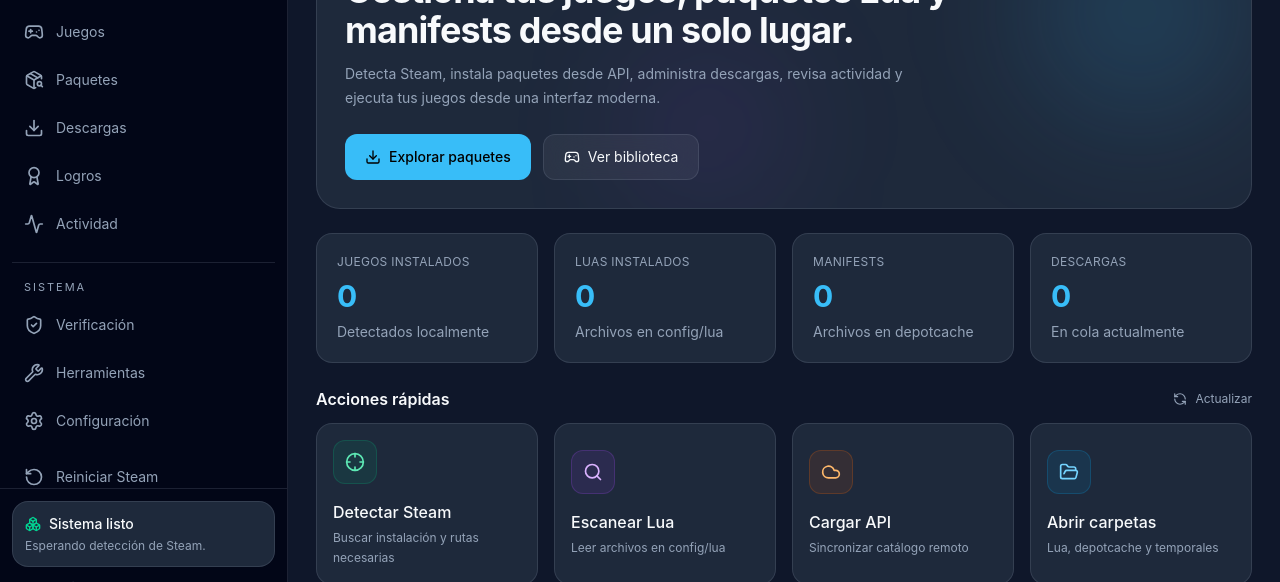
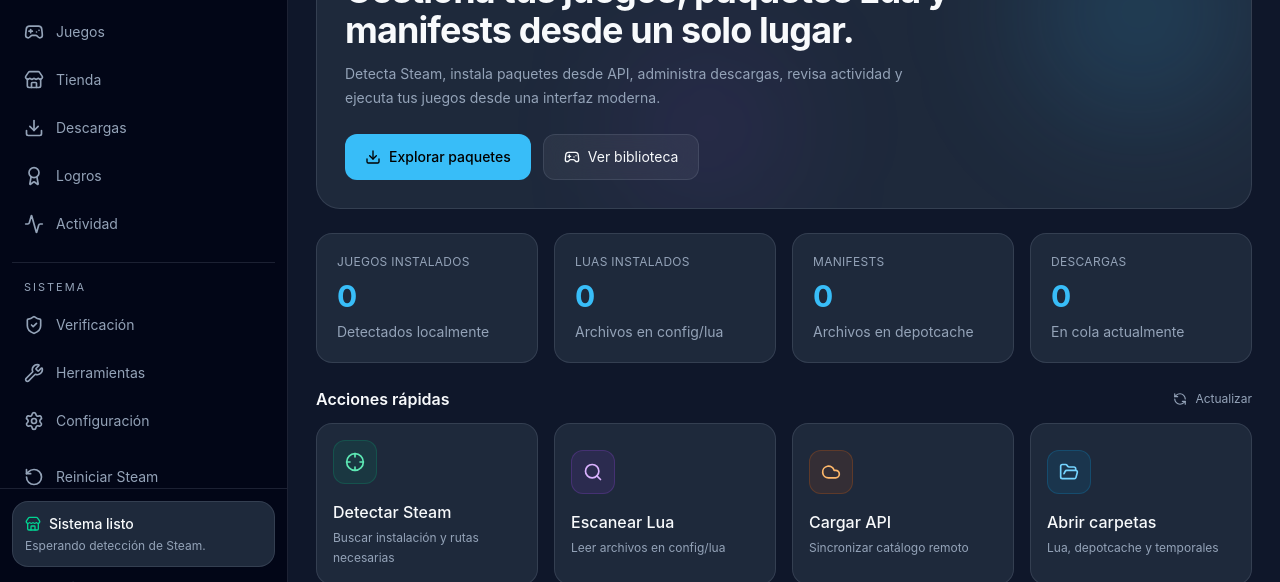
Before and after one commit to eisora08/lumaforge, a React (Vite) app: page / in a window 1280 px wide. Shown: the part 193-775 px from the top of the page. Built offline with nearby package versions, Linux system fonts and the light colour scheme.

Commit message:
refactor: rename packages page to store

```diff
--- a/src/App.tsx
+++ b/src/App.tsx
@@ -4,8 +4,8 @@
 
 import Home from "./pages/Home";
 import Library from "./pages/Library";
+import Store from "./pages/Store";
 import Games from "./pages/Games";
-import Packages from "./pages/Packages";
 import Downloads from "./pages/Downloads";
 import Achievements from "./pages/Achievements";
 import Activity from "./pages/Activity";
@@ -26,8 +26,8 @@
         return <Library />;
       case "games":
         return <Games />;
-      case "packages":
-        return <Packages />;
+      case "store":
+        return <Store />;
       case "downloads":
         return <Downloads />;
       case "achievements":
--- a/src/components/layout/Sidebar.tsx
+++ b/src/components/layout/Sidebar.tsx
@@ -4,6 +4,7 @@
   Activity,
   Award,
   Boxes,
+  Store,
   Download,
   Gamepad2,
   Home,
@@ -39,7 +40,7 @@
   { label: "Inicio", page: "home", icon: Home },
   { label: "Biblioteca", page: "library", icon: Library },
   { label: "Juegos", page: "games", icon: Gamepad2 },
-  { label: "Paquetes", page: "packages", icon: PackageSearch },
+  { label: "Tienda", page: "store", icon: Store },
   { label: "Descargas", page: "downloads", icon: Download },
   { label: "Logros", page: "achievements", icon: Award },
   { label: "Actividad", page: "activity", icon: Activity },
@@ -150,12 +151,12 @@
           >
             {isCollapsed ? (
               <div className="mx-auto flex h-9 w-9 items-center justify-center rounded-xl bg-emerald-500/10">
-                <Boxes className="h-4 w-4 text-emerald-400" />
+                <Store className="h-4 w-4 text-emerald-400" />
               </div>
             ) : (
               <>
                 <div className="flex items-center gap-2 text-sm font-medium text-(--color-text)">
-                  <Boxes className="h-4 w-4 text-emerald-400" />
+                  <Store className="h-4 w-4 text-emerald-400" />
                   Sistema listo
                 </div>
 
--- a/src/pages/Packages.tsx
+++ b/src/pages/Store.tsx
@@ -19,7 +19,7 @@
 import { PackageInstallStatus } from "../types/packageInstall";
 import { useProviderSearch } from "../hooks/useProviderSearch";
 
-export default function Packages() {
+export default function Store() {
   const {
     query,
     selectedProvider,
@@ -93,14 +93,15 @@
             Multi-provider fallback
           </div>
 
+
           <h1 className="text-3xl font-bold text-(--color-text)">
-            Paquetes
+            Store
           </h1>
 
           <p className="mt-2 max-w-2xl text-(--color-muted)">
-            Busca juegos, revisa fuentes disponibles y elige desde qué provider
-            descargar cuando existan varias opciones.
+            Busca juegos, revisa fuentes disponibles y descarga Lua/manifests con providers compatibles.
           </p>
+
         </div>
 
         <div className="grid grid-cols-4 gap-3">
@@ -145,7 +146,7 @@
           <PackageSearch className="mx-auto h-10 w-10 animate-pulse text-(--color-accent)" />
 
           <h2 className="mt-4 font-semibold text-(--color-text)">
-            Buscando paquetes
+            Buscando juegos
           </h2>
 
           <p className="mt-2 text-sm text-(--color-muted)">
--- a/src/types/navigation.ts
+++ b/src/types/navigation.ts
@@ -2,7 +2,7 @@
   | "home"
   | "library"
   | "games"
-  | "packages"
+  | "store"
   | "downloads"
   | "achievements"
   | "activity"
```
